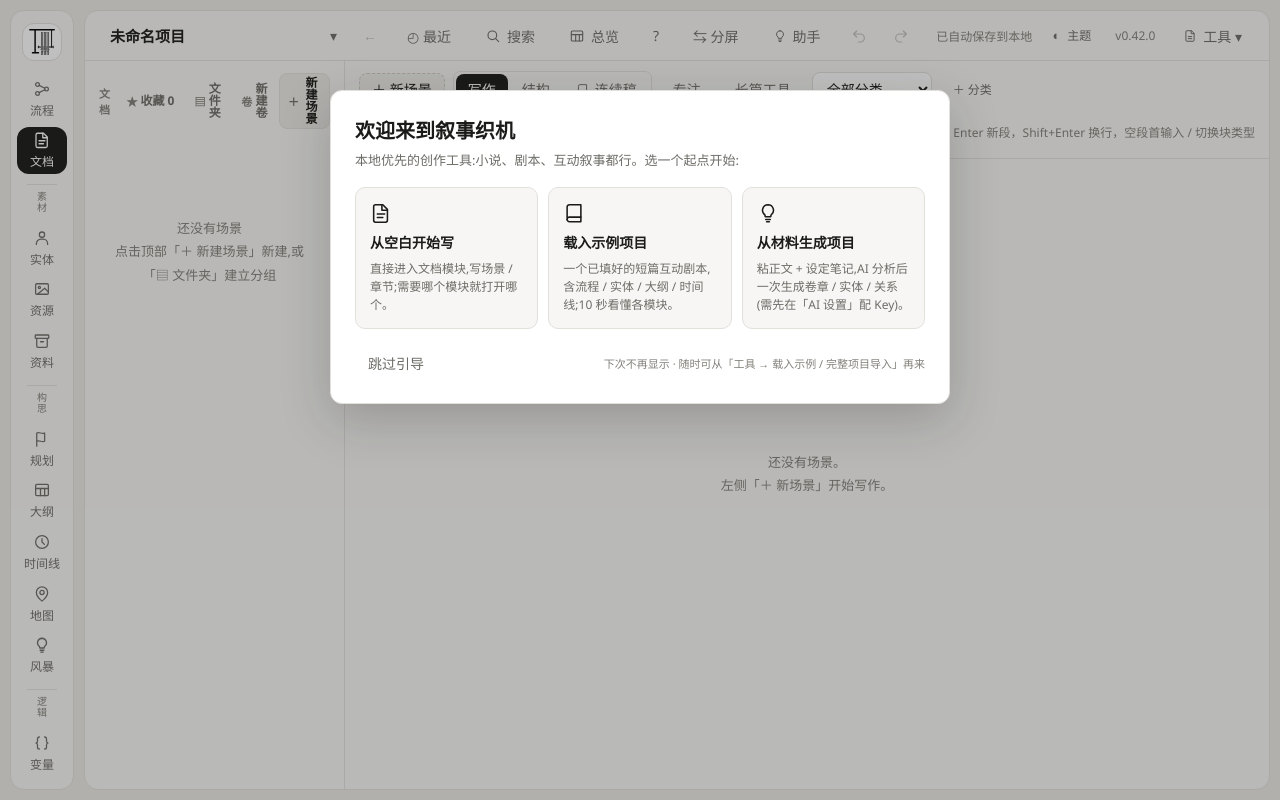
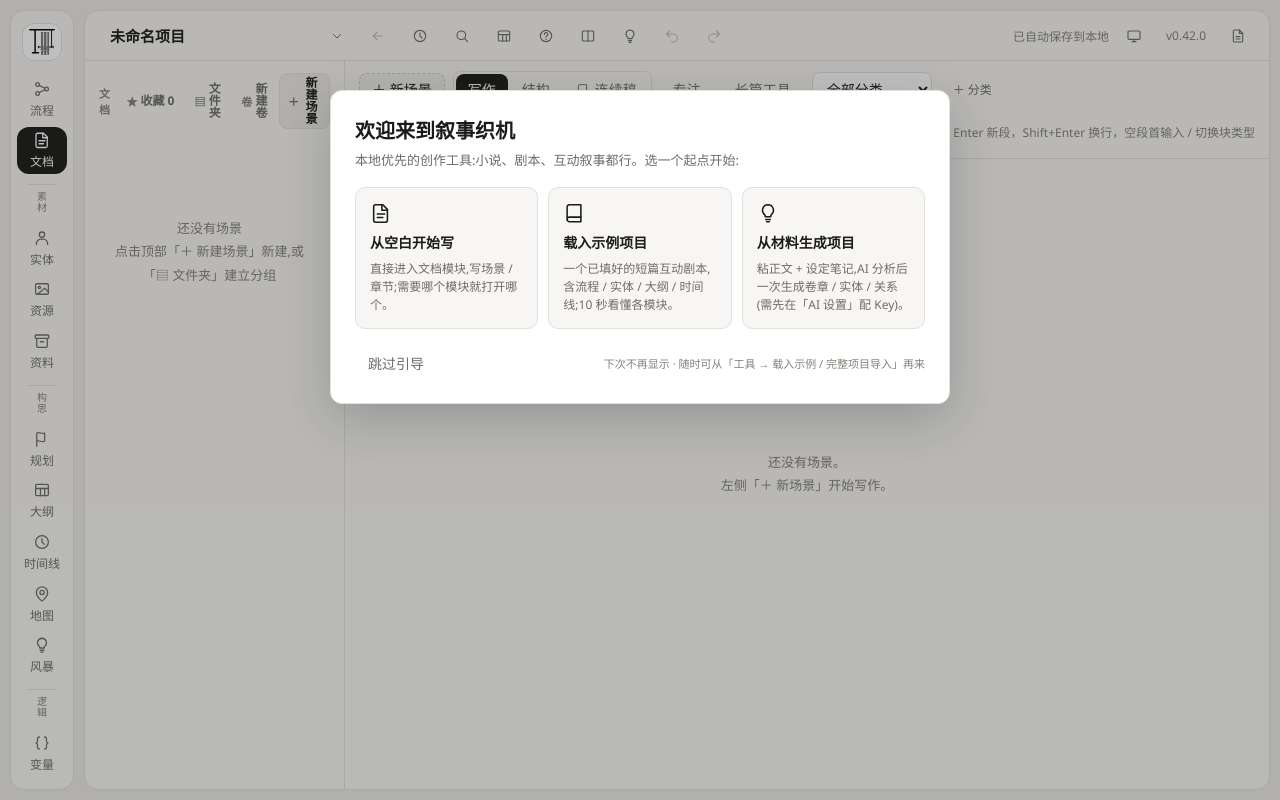
Before and after one commit to fivood/TheLoom, a React (Vite) app: page / in a window 1280 px wide. Built offline with nearby package versions, Linux system fonts and the light colour scheme.

Commit message:
菜单图标化:顶栏常用按钮改 SVG 图标 + tooltip,折叠/下拉提示符统一,精简工具菜单文案

```diff
--- a/src/App.tsx
+++ b/src/App.tsx
@@ -302,7 +302,7 @@ export default function App() {
               title="更多模块"
               onClick={() => setMoreModulesOpen((open) => !open)}
             >
-              <span className="sidebar-more-icon">•••</span>
+              <span className="sidebar-more-icon"><Icon name="more" /></span>
               <span>更多</span>
             </button>
             {moreModulesOpen && (
@@ -344,10 +344,10 @@ export default function App() {
             aria-label="返回上一个位置"
             disabled={navBackCount === 0}
             onClick={() => useNav.getState().back()}
-          >←</button>
+          ><Icon name="arrowLeft" /></button>
           <div className="nav-history-wrap">
-            <button className={`ghost ${recentOpen ? 'active' : ''}`} title="最近访问" onClick={() => setRecentOpen((open) => !open)}>
-              ◴ 最近
+            <button className={`ghost icon-btn ${recentOpen ? 'active' : ''}`} title="最近访问" aria-label="最近访问" onClick={() => setRecentOpen((open) => !open)}>
+              <Icon name="clock" />
             </button>
             {recentOpen && (
               <>
@@ -370,20 +370,22 @@ export default function App() {
               </>
             )}
           </div>
-          <button className="ghost" title="全局搜索 (Ctrl+K)" onClick={() => setSearching(true)}><Icon name="search" /> 搜索</button>
-          <button className="ghost" title="项目总览 · 一屏看全 5 个模块 (Ctrl+Shift+K)" onClick={() => setOverview(true)}><Icon name="grid" /> 总览</button>
-          <button className="ghost" title="使用指南 (F1)" aria-label="使用指南" onClick={() => setHelp(true)}>?</button>
+          <button className="ghost icon-btn" title="全局搜索 (Ctrl+K)" aria-label="全局搜索 (Ctrl+K)" onClick={() => setSearching(true)}><Icon name="search" /></button>
+          <button className="ghost icon-btn" title="项目总览 · 一屏看全 5 个模块 (Ctrl+Shift+K)" aria-label="项目总览" onClick={() => setOverview(true)}><Icon name="grid" /></button>
+          <button className="ghost icon-btn" title="使用指南 (F1)" aria-label="使用指南" onClick={() => setHelp(true)}><Icon name="help" /></button>
           <button
-            className={`ghost ${secondaryTab ? 'active' : ''}`}
-            title="分屏:主副两个模块并列显示 (Ctrl+\\)"
+            className={`ghost icon-btn ${secondaryTab ? 'active' : ''}`}
+            title="分屏:主副两个模块并列显示 (Ctrl+\)"
+            aria-label="分屏"
             onClick={() => setSecondaryTab((cur) => cur ? null : (tab === 'documents' ? 'flow' : 'documents'))}
-          >⇆ 分屏</button>
+          ><Icon name="split" /></button>
           <button
-            className={`ghost ${aiAssistant ? 'active' : ''}`}
+            className={`ghost icon-btn ${aiAssistant ? 'active' : ''}`}
             title="打开只读 AI 助手"
+            aria-label="AI 助手"
             onClick={() => setAiAssistant((open) => !open)}
           >
-            <Icon name="bulb" size={14} /> 助手
+            <Icon name="bulb" />
           </button>
           <button className="ghost icon-btn" disabled={!canUndo} title="撤销 (Ctrl+Z)" onClick={() => useLoom.getState().undo()}><Icon name="undo" /></button>
           <button className="ghost icon-btn" disabled={!canRedo} title="重做 (Ctrl+Y)" onClick={() => useLoom.getState().redo()}><Icon name="redo" /></button>
@@ -433,8 +435,8 @@ export default function App() {
             {checkingUpdate ? '检查中…' : `v${__APP_VERSION__}`}
           </button>
           <div className="tools-wrap">
-            <button className="ghost" onClick={() => setToolsOpen((o) => !o)} title="工具:文件 / 体检 / 历史 / 协作 / 导出">
-              <Icon name="script" size={14} /> 工具 ▾
+            <button className="ghost icon-btn" onClick={() => setToolsOpen((o) => !o)} title="工具:文件 / 体检 / 历史 / 协作 / 导出" aria-label="工具菜单">
+              <Icon name="script" />
             </button>
             {toolsOpen && (
               <>
@@ -446,7 +448,7 @@ export default function App() {
                         title="下载 Windows 安装包(自动跳转最新版本,大陆网络可直连);桌面版支持绑定本地文件夹与 Obsidian 互通"
                         onClick={() => { setToolsOpen(false); window.open('/api/download/latest', '_blank'); }}
                       >
-                        <Icon name="download" size={14} /> 下载桌面版(Windows)
+                        <Icon name="download" size={14} /> 下载桌面版
                       </button>
                       <div className="tools-sep" />
                     </>
@@ -493,13 +495,13 @@ export default function App() {
                     title="多份材料(正文/设定/笔记/AI记录)→ 生成计划 → 审阅 → 完整预检 → 事务式导入整个小说项目"
                     onClick={() => { setToolsOpen(false); setProjectImport(true); }}
                   >
-                    <Icon name="archive" size={14} /> 完整项目导入(小说)
+                    <Icon name="archive" size={14} /> 完整项目导入
                   </button>
                   <button
                     title="粘贴长文或读入 md / txt,AI 抽取实体 / 场景 / 时间线,预检确认后写入"
                     onClick={() => { setToolsOpen(false); setAiExtract(true); }}
                   >
-                    <Icon name="bulb" size={14} /> AI 抽取(长文 → 骨架)
+                    <Icon name="bulb" size={14} /> AI 抽取
                   </button>
                   <button
                     title="配置 LLM 服务:OpenAI 兼容 / Anthropic / Ollama 本地;Key 只存本机"
@@ -510,13 +512,13 @@ export default function App() {
                   <div className="tools-sep" />
                   <div className="tools-label">导出</div>
                   <button onClick={() => { setToolsOpen(false); exportProject(project); }}>
-                    <Icon name="download" size={14} /> JSON 完整备份
+                    <Icon name="download" size={14} /> JSON 备份
                   </button>
                   <button
                     title="带版本 JSON Schema 的引擎包(zip):数据 + 索引 + 类型定义;配合独立运行库在任何 JS 环境演出"
                     onClick={() => { setToolsOpen(false); setEngineExport(true); }}
                   >
-                    <Icon name="braces" size={14} /> 引擎包 .zip(游戏引擎)
+                    <Icon name="braces" size={14} /> 引擎包 .zip
                   </button>
                   <button
                     title="一份 xlsx 覆盖实体 / 资源 / 大纲 / 变量 / 时间线 / 资料 所有表格数据(比单独 CSV 更完整,且可再导回带预检)"
@@ -530,7 +532,7 @@ export default function App() {
                       URL.revokeObjectURL(a.href);
                     }}
                   >
-                    <Icon name="grid" size={14} /> Excel 工作簿 .xlsx(全项目表)
+                    <Icon name="grid" size={14} /> Excel 工作簿 .xlsx
                   </button>
                   <button onClick={() => {
                     setToolsOpen(false);
@@ -553,7 +555,7 @@ export default function App() {
                     onClick={() => { setToolsOpen(false); setChapterCompile(true); }}
                     title="按卷/章勾选文档，编译为 Word / Markdown / TXT / Final Draft 成品稿件"
                   >
-                    <Icon name="script" size={14} /> 成稿导出 / 章节编译…
+                    <Icon name="script" size={14} /> 成稿导出 / 章节编译
                   </button>
                   <div className="tools-sep" />
                   <div className="tools-label">导入</div>
@@ -565,7 +567,7 @@ export default function App() {
                   </button>
                   <button onClick={() => { setToolsOpen(false); importManuscriptRef.current?.click(); }}
                     title="TXT / Markdown / EPUB / DOCX / MOBI 长稿:自动按 # 标题、「第X章」正则、EPUB spine、Word 标题样式或 MOBI 分页符拆卷 / 章 / 场景">
-                    <Icon name="upload" size={14} /> 长稿导入(TXT / MD / EPUB / DOCX / MOBI)
+                    <Icon name="upload" size={14} /> 长稿导入
                   </button>
                   <input
                     ref={importXlsxRef}
--- a/src/components/AiPanel.tsx
+++ b/src/components/AiPanel.tsx
@@ -327,7 +327,7 @@ export function AiExtractModal({ onClose }: { onClose: () => void }) {
               </div>
               <div className="field">
                 <button className="ghost" style={{ alignSelf: 'start', fontSize: 12 }} onClick={() => setShowPrompt((v) => !v)}>
-                  {showPrompt ? '▾' : '▸'} 提示词模板(随项目保存,可自定义)
+                  <Icon name={showPrompt ? 'chevronDown' : 'chevronRight'} size={12} style={{ verticalAlign: '-1px' }} /> 提示词模板(随项目保存,可自定义)
                 </button>
                 {showPrompt && (
                   <>
--- a/src/components/Icon.tsx
+++ b/src/components/Icon.tsx
@@ -6,7 +6,8 @@ export type IconName =
   | 'search' | 'undo' | 'redo' | 'folder' | 'refresh' | 'download' | 'upload' | 'reset'
   | 'play' | 'script' | 'pin' | 'image' | 'plus' | 'cloud'
   | 'user' | 'mappin' | 'key' | 'flag' | 'book' | 'doc' | 'tag' | 'trash' | 'film' | 'music'
-  | 'palette' | 'check';
+  | 'palette' | 'check'
+  | 'sun' | 'moon' | 'monitor' | 'split' | 'more' | 'help' | 'arrowLeft' | 'compare' | 'chevronDown' | 'chevronRight';
 
 /** 实体类型 → 图标 */
 export const KIND_ICON: Record<EntityKind, IconName> = {
@@ -206,6 +207,49 @@ const PATHS: Record<IconName, React.ReactNode> = {
     </>
   ),
   check: <path d="M5 12.5 10 17.5 19.5 7.5" />,
+  sun: (
+    <>
+      <circle cx="12" cy="12" r="4.2" />
+      <path d="M12 2.8v2M12 19.2v2M2.8 12h2M19.2 12h2M5.4 5.4l1.4 1.4M17.2 17.2l1.4 1.4M18.6 5.4l-1.4 1.4M6.8 17.2l-1.4 1.4" />
+    </>
+  ),
+  moon: <path d="M20 13.5A8 8 0 0 1 10.5 4a8 8 0 1 0 9.5 9.5z" />,
+  monitor: (
+    <>
+      <rect x="3" y="4.5" width="18" height="12.5" rx="1.5" />
+      <path d="M9 20.5h6M12 17v3.5" />
+    </>
+  ),
+  split: (
+    <>
+      <rect x="3.5" y="4.5" width="17" height="15" rx="1.5" />
+      <path d="M12 4.5v15" />
+    </>
+  ),
+  more: (
+    <>
+      <circle cx="5" cy="12" r="1.3" fill="currentColor" stroke="none" />
+      <circle cx="12" cy="12" r="1.3" fill="currentColor" stroke="none" />
+      <circle cx="19" cy="12" r="1.3" fill="currentColor" stroke="none" />
+    </>
+  ),
+  help: (
+    <>
+      <circle cx="12" cy="12" r="8.5" />
+      <path d="M9.5 9.6a2.6 2.6 0 1 1 3.5 2.4c-.7.3-1 .8-1 1.5v.3" />
+      <circle cx="12" cy="16.8" r="1.1" fill="currentColor" stroke="none" />
+    </>
+  ),
+  arrowLeft: <path d="M19 12H5M11 6l-6 6 6 6" />,
+  compare: (
+    <>
+      <rect x="3.5" y="4.5" width="7.5" height="15" rx="1" />
+      <rect x="13" y="4.5" width="7.5" height="15" rx="1" />
+      <path d="M10.5 12H7M7 12l2-2M7 12l2 2M13.5 12h3M17 12l-2-2M17 12l-2 2" />
+    </>
+  ),
+  chevronDown: <path d="M6 9.5 12 15.5l6-6" />,
+  chevronRight: <path d="M9.5 6 15.5 12l-6 6" />,
 };
 
 export default function Icon({ name, size = 16, strokeWidth = 1.7, className, style }: {
--- a/src/components/NavigatorTree.tsx
+++ b/src/components/NavigatorTree.tsx
@@ -7,6 +7,7 @@ import { suggestedDocumentChildRole } from '../documentStructure';
 import { setObjectFavorites } from '../batch';
 import BatchEditDialog from './BatchEditDialog';
 import PaneHandle from './PaneHandle';
+import Icon from './Icon';
 
 interface NavigatorItem {
   id: string;
@@ -387,7 +388,7 @@ export default function NavigatorTree<T extends NavigatorItem>({
                 ref={(el) => { if (el) rowRects.current.set(folder.id, { top: el.getBoundingClientRect().top, height: el.getBoundingClientRect().height }); }}
               >
                 {isDrop && dropTarget?.position === 'before' && <span className="drop-line" />}
-                <span className="caret">{open ? '▾' : '▸'}</span>
+                <span className="caret"><Icon name={open ? 'chevronDown' : 'chevronRight'} size={12} /></span>
                 {folder.documentRole && (
                   <span className={`navigator-folder-role role-${folder.documentRole}`}>
                     {DOCUMENT_FOLDER_ROLE_LABEL[folder.documentRole]}
--- a/src/components/OverviewPanel.tsx
+++ b/src/components/OverviewPanel.tsx
@@ -101,7 +101,7 @@ export default function OverviewPanel({ onClose }: { onClose: () => void }) {
       <div key={key} style={{ marginLeft: folder ? 14 : 0 }}>
         {folder && (
           <div className="overview-folder" onClick={() => toggle(key)}>
-            <span className="overview-caret">{isCollapsed ? '▸' : '▾'}</span>
+            <span className="overview-caret"><Icon name={isCollapsed ? 'chevronRight' : 'chevronDown'} size={12} /></span>
             <Icon name="folder" size={12} />
             <span className="overview-folder-name">{folder.name}</span>
             <span className="overview-count">{countMatches(module, folder.id, tree)}</span>
--- a/src/components/ProjectMenu.tsx
+++ b/src/components/ProjectMenu.tsx
@@ -171,9 +171,10 @@ export default function ProjectMenu() {
       <button
         className="ghost icon-btn project-menu-toggle"
         title="切换项目 / 新建 / 导入"
+        aria-label="切换项目 / 新建 / 导入"
         onClick={() => setOpen((v) => !v)}
       >
-        ▾
+        <Icon name="chevronDown" size={14} />
       </button>
 
       {open && (
--- a/src/components/ThemeToggle.tsx
+++ b/src/components/ThemeToggle.tsx
@@ -1,7 +1,8 @@
 import { useEffect, useState } from 'react';
+import Icon, { type IconName } from './Icon';
 import { applyPref, loadPref, resolveMode, savePref, THEME_PREF_LABEL, type ThemePref } from '../theme';
 
-const GLYPH: Record<ThemePref, string> = { light: '☀', dark: '☾', system: '◐' };
+const ICON: Record<ThemePref, IconName> = { light: 'sun', dark: 'moon', system: 'monitor' };
 
 /** 顶栏主题切换器:浅色 / 深色 / 跟随系统 三态,按钮显示当前生效模式的图标 */
 export default function ThemeToggle() {
@@ -27,12 +28,11 @@ export default function ThemeToggle() {
   return (
     <div className="theme-wrap">
       <button
-        className="ghost theme-toggle"
+        className="ghost icon-btn theme-toggle"
         title={`当前主题:${THEME_PREF_LABEL[pref]}${pref === 'system' ? `(${mode === 'dark' ? '深色' : '浅色'})` : ''}`}
         onClick={(e) => { e.stopPropagation(); setOpen((o) => !o); }}
       >
-        <span className="theme-glyph">{GLYPH[pref]}</span>
-        <span>主题</span>
+        <Icon name={ICON[pref]} />
       </button>
       {open && (
         <div className="theme-menu" onClick={(e) => e.stopPropagation()}>
@@ -42,7 +42,7 @@ export default function ThemeToggle() {
               className={p === pref ? 'active' : ''}
               onClick={() => pick(p)}
             >
-              <span className="theme-glyph">{GLYPH[p]}</span> {THEME_PREF_LABEL[p]}
+              <Icon name={ICON[p]} size={14} /> {THEME_PREF_LABEL[p]}
             </button>
           ))}
         </div>
--- a/src/modules/document/DocumentView.tsx
+++ b/src/modules/document/DocumentView.tsx
@@ -772,7 +772,7 @@ export default function DocumentView() {
                       {new Date(s.createdAt).toLocaleString()}{s.revision ? ` · 第 ${s.revision} 稿` : ''}
                     </span>
                   </div>
-                  <button className="ghost icon-btn" title="与当前正文比较" onClick={() => setDiffOpen({ leftId: s.id })}>⇆</button>
+                  <button className="ghost icon-btn" title="与当前正文比较" aria-label="与当前正文比较" onClick={() => setDiffOpen({ leftId: s.id })}><Icon name="compare" /></button>
                   <button
                     className="ghost icon-btn"
                     title="恢复到这个版本(当前正文会被替换,可 Ctrl+Z 撤销)"
--- a/src/modules/entities/EntityLibrary.tsx
+++ b/src/modules/entities/EntityLibrary.tsx
@@ -270,7 +270,7 @@ export default function EntityLibrary() {
             className={`ghost${viewMode === 'table' ? ' active' : ''}`}
             title={viewMode === 'cards' ? '切换到表格视图' : '切换到卡片视图'}
             onClick={() => setViewMode(viewMode === 'cards' ? 'table' : 'cards')}
-          >{viewMode === 'cards' ? '☰ 表格' : '▦ 卡片'}</button>
+          >{viewMode === 'cards' ? '表格' : '卡片'}</button>
           <input placeholder="搜索名称或简介…" value={query} onChange={(e) => setQuery(e.target.value)} style={{ width: 220 }} />
           <span className="hint">实体库中的角色可在流程编辑器里作为说话人引用</span>
         </div>
--- a/src/modules/flow/FlowEditor.tsx
+++ b/src/modules/flow/FlowEditor.tsx
@@ -435,7 +435,7 @@ function Canvas({ flow, path, navigate, crumbs, focusNodeId }: {
             <button
               title="把选中节点封装成一个剧情片段:内部连线跟着搬进去,进出选区的连线自动改接"
               onClick={encapsulate}
-            >▦ 封装</button>
+            >封装</button>
           )}
           {selectedCount >= 2 && (
             <>
```
